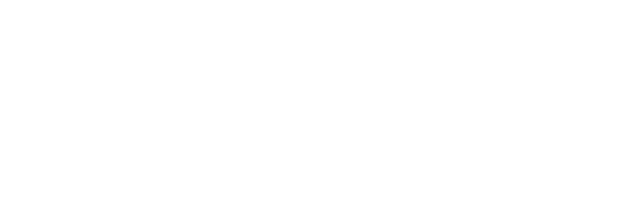
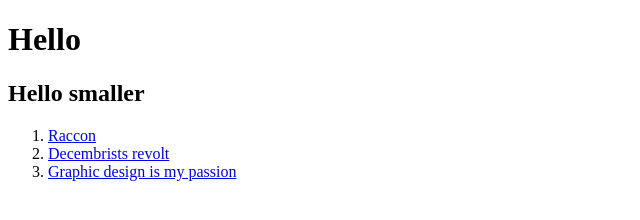
Before and after one commit to HaroldOfRovia/task-html, a website: page src/index.html in a window 1280 px wide. Shown: the whole page, without its empty margins (0-640 px from the left). Drawn offline with Linux system fonts and the light colour scheme.

Commit message:
Задание по HTML

```diff
--- a/src/index.html
+++ b/src/index.html
@@ -3,5 +3,27 @@
     <head>
         <title>HTML</title>
     </head>
-    <body></body>
+    <body>
+        <h1>Hello</h1>
+        <h2>Hello smaller</h2>
+        <ol>
+            <li>
+                <a
+                    href="https://cdn.fishki.net/upload/post/201404/06/1258444/316f2681682ce0bb07486aee2c3725c0.jpg"
+                    >Raccon</a
+                >
+            </li>
+            <li>
+                <a href="https://en.wikipedia.org/wiki/Decembrist_revolt"
+                    >Decembrists revolt</a
+                >
+            </li>
+            <li>
+                <a
+                    href="https://graphicxtreme.com/wp-content/uploads/2019/08/graphic-design-is-my-passion.jpg"
+                    >Graphic design is my passion</a
+                >
+            </li>
+        </ol>
+    </body>
 </html>
```
Also changed, not shown: 1 other file.
